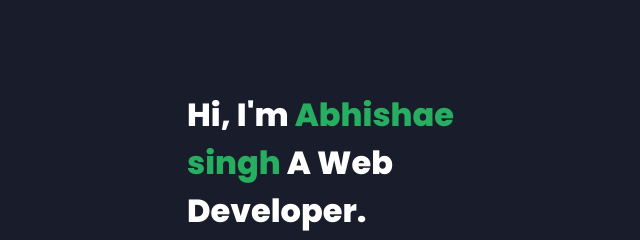
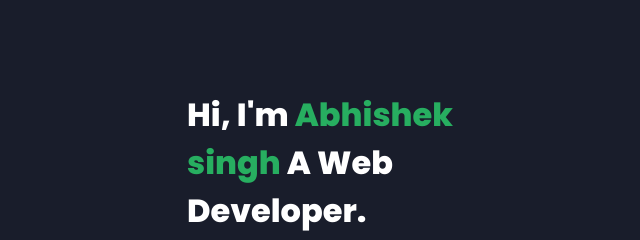
Before and after one commit to singhabhishek2/My-portfolio, a plain HTML site: page index.html in a window 1280 px wide. Shown: the top 240 px of the page, 453-1093 px from the left. Drawn offline with Linux system fonts and the light colour scheme.

Commit message:
changed to correct name

```diff
--- a/index.html
+++ b/index.html
@@ -25,7 +25,7 @@
             </div>
             <div class="right-header">
                 <h1 class="name">
-                    Hi, I'm <span>Abhishae singh</span>
+                    Hi, I'm <span>Abhishek singh</span>
                     A Web Developer.
                 </h1>
                 <p>
```
